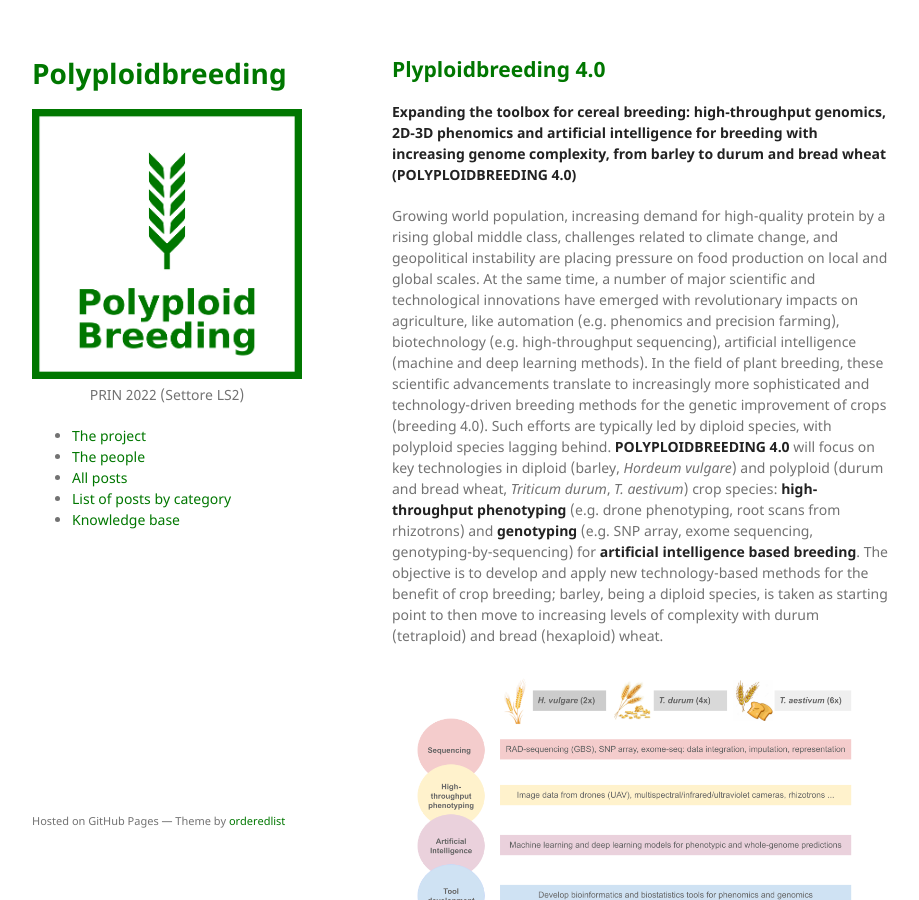
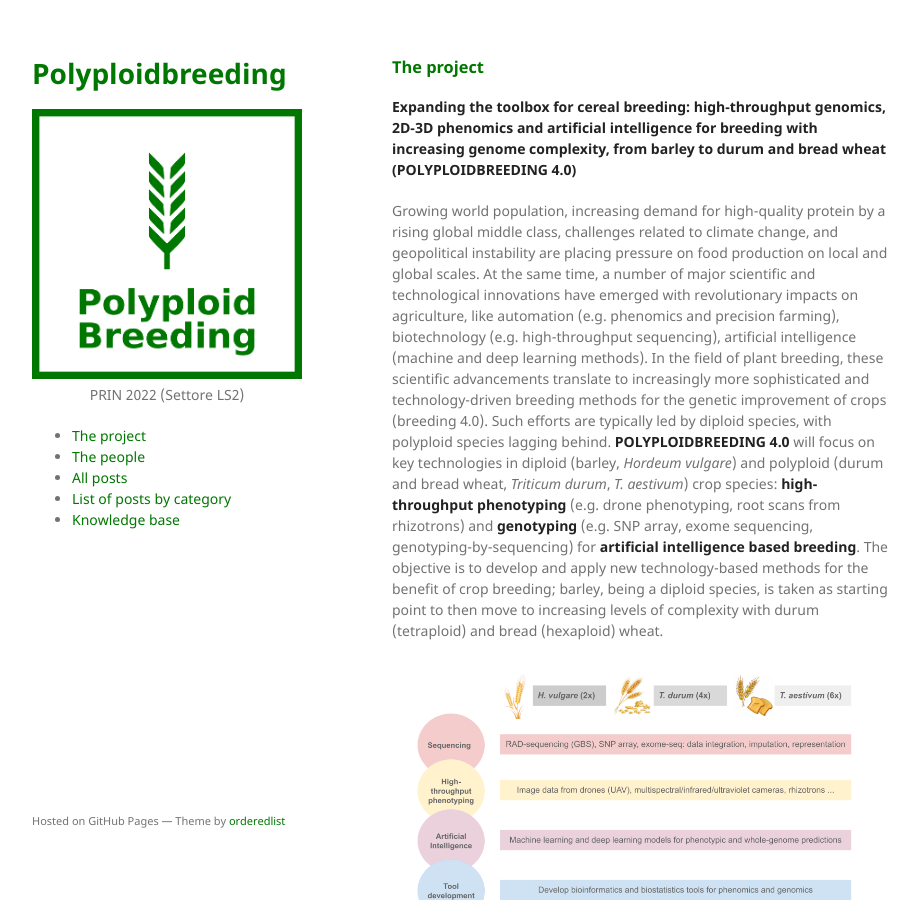
Before and after one commit to polyploidbreeding/polyploidbreeding.github.io, a Jekyll site: the page built from project.md, in a window 1280 px wide and 900 px high. Shown: the whole window, without its empty margins (178-1097 px from the left). Built offline with Jekyll 4.4.1, drawn with Linux system fonts in a browser that asks for light colours; our own code applies the rules of GitHub Pages for plain Markdown files.

Commit message:
added: YAML header

```diff
--- a/project.md
+++ b/project.md
@@ -1,5 +1,9 @@
+---
+layout: default
+title: Polyploidbreeding 4.0
+---
 
-## Plyploidbreeding 4.0
+### The project
 
 **Expanding the toolbox for cereal breeding: high-throughput genomics, 2D-3D phenomics and artificial intelligence for breeding with increasing genome complexity, from barley to durum and bread wheat (POLYPLOIDBREEDING 4.0)**
 
```
